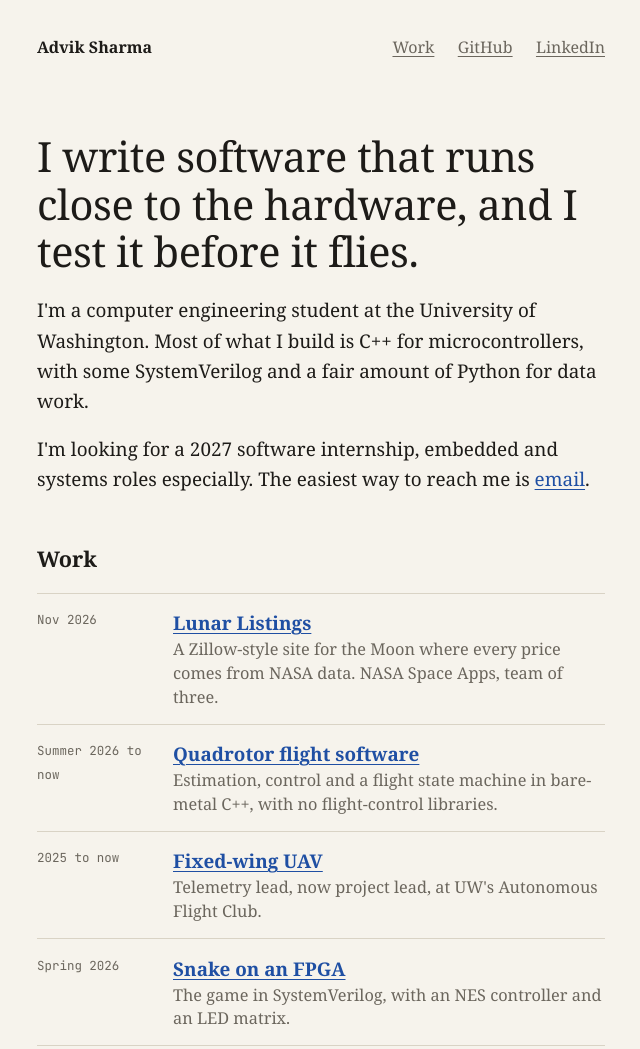
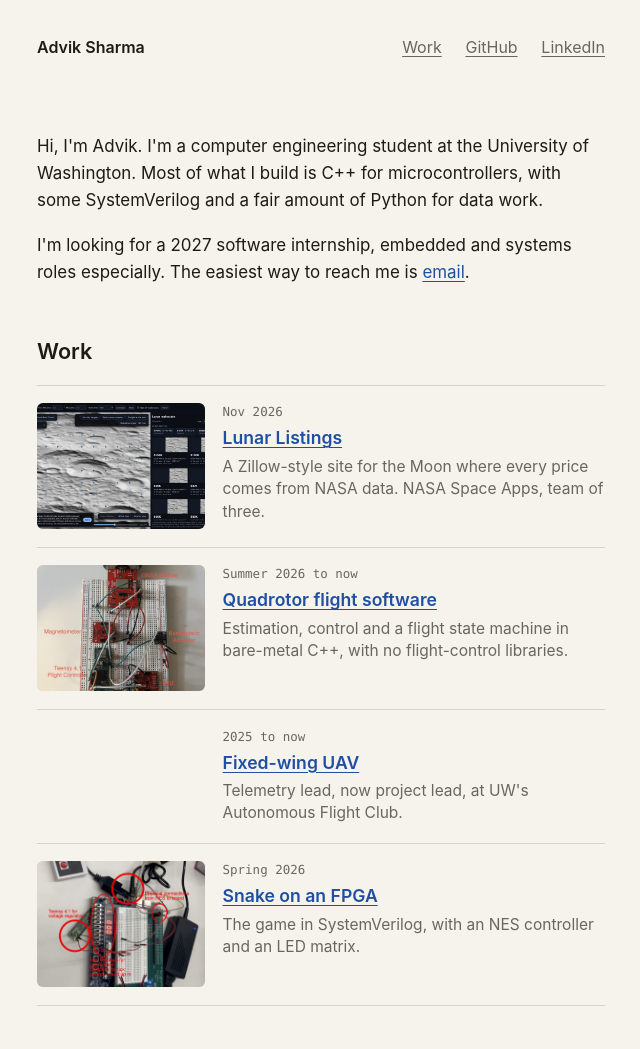
Before and after one commit to jpyces/jpyces.github.io, an Astro site: page / in a window 1280 px wide. Shown: the top 1049 px of the page, without its empty margins (319-959 px from the left). Built offline with nearby package versions, Linux system fonts and the light colour scheme; Astro itself is replaced by a stand-in of ours.

Commit message:
Remove headline, use Apple system font, add project image previews
Co-Authored-By: Claude Sonnet 5.5 <noreply@anthropic.com>

```diff
--- a/package.json
+++ b/package.json
@@ -9,8 +9,6 @@
     "preview": "astro preview"
   },
   "dependencies": {
-    "@fontsource-variable/newsreader": "^5.3.0",
-    "@fontsource/jetbrains-mono": "^5.3.0",
     "astro": "^7.4.12"
   }
 }
--- a/src/pages/index.astro
+++ b/src/pages/index.astro
@@ -2,16 +2,15 @@
 import Base from '../layouts/Base.astro';
 ---
 <Base title="Advik Sharma">
-  <h1>I write software that runs close to the hardware, and I test it before it flies.</h1>
-  <p>I'm a computer engineering student at the University of Washington. Most of what I build is C++ for microcontrollers, with some SystemVerilog and a fair amount of Python for data work.</p>
+  <p>Hi, I'm Advik. I'm a computer engineering student at the University of Washington. Most of what I build is C++ for microcontrollers, with some SystemVerilog and a fair amount of Python for data work.</p>
   <p>I'm looking for a 2027 software internship, embedded and systems roles especially. The easiest way to reach me is <a href="mailto:adviks.work@outlook.com">email</a>.</p>
 
   <h2 id="work">Work</h2>
   <ul class="work">
-    <li><span class="when">Nov 2026</span><span><a class="t" href="/projects/lunar-listings/">Lunar Listings</a><br><span class="d">A Zillow-style site for the Moon where every price comes from NASA data. NASA Space Apps, team of three.</span></span></li>
-    <li><span class="when">Summer 2026 to now</span><span><a class="t" href="/projects/quadrotor/">Quadrotor flight software</a><br><span class="d">Estimation, control and a flight state machine in bare-metal C++, with no flight-control libraries.</span></span></li>
-    <li><span class="when">2025 to now</span><span><a class="t" href="/projects/fixed-wing/">Fixed-wing UAV</a><br><span class="d">Telemetry lead, now project lead, at UW's Autonomous Flight Club.</span></span></li>
-    <li><span class="when">Spring 2026</span><span><a class="t" href="/projects/fpga-snake/">Snake on an FPGA</a><br><span class="d">The game in SystemVerilog, with an NES controller and an LED matrix.</span></span></li>
+    <li><img class="thumb" src="/img/lunar-listings-map.jpg" alt="The Lunar Listings map of the Moon" loading="lazy" /><span><span class="when">Nov 2026</span><a class="t" href="/projects/lunar-listings/">Lunar Listings</a><span class="d">A Zillow-style site for the Moon where every price comes from NASA data. NASA Space Apps, team of three.</span></span></li>
+    <li><img class="thumb" src="/img/quadrotor-sensors.jpg" alt="Quadrotor sensor breadboard" loading="lazy" /><span><span class="when">Summer 2026 to now</span><a class="t" href="/projects/quadrotor/">Quadrotor flight software</a><span class="d">Estimation, control and a flight state machine in bare-metal C++, with no flight-control libraries.</span></span></li>
+    <li><span></span><span><span class="when">2025 to now</span><a class="t" href="/projects/fixed-wing/">Fixed-wing UAV</a><span class="d">Telemetry lead, now project lead, at UW's Autonomous Flight Club.</span></span></li>
+    <li><img class="thumb" src="/img/fpga-snake.jpg" alt="FPGA board with an LED matrix running Snake" loading="lazy" /><span><span class="when">Spring 2026</span><a class="t" href="/projects/fpga-snake/">Snake on an FPGA</a><span class="d">The game in SystemVerilog, with an NES controller and an LED matrix.</span></span></li>
   </ul>
 
   <h2>Tools</h2>
--- a/src/styles/global.css
+++ b/src/styles/global.css
@@ -1,38 +1,36 @@
-@import '@fontsource-variable/newsreader';
-@import '@fontsource-variable/newsreader/opsz-italic.css';
-@import '@fontsource/jetbrains-mono/400.css';
 
 :root {
   --bg: #f6f3ec; --ink: #1d1b18; --muted: #6b665d; --rule: #d9d3c5; --link: #1f4fa3;
-  --serif: 'Newsreader Variable', Georgia, serif;
-  --mono: 'JetBrains Mono', ui-monospace, Menlo, monospace;
+  --sans: -apple-system, BlinkMacSystemFont, 'SF Pro Text', 'SF Pro Display', system-ui, 'Segoe UI', Roboto, sans-serif;
+  --mono: ui-monospace, 'SF Mono', SFMono-Regular, Menlo, monospace;
 }
 @media (prefers-color-scheme: dark) {
   :root { --bg: #17160f; --ink: #e9e5da; --muted: #9a958a; --rule: #35332a; --link: #8fb0ee; }
 }
 * { box-sizing: border-box; }
 html { -webkit-text-size-adjust: 100%; }
-body { margin: 0; background: var(--bg); color: var(--ink); font: 1.18rem/1.6 var(--serif); font-optical-sizing: auto; }
+body { margin: 0; background: var(--bg); color: var(--ink); font: 1.06rem/1.6 var(--sans); -webkit-font-smoothing: antialiased; }
 .page { max-width: 38rem; margin: 0 auto; padding: 2.2rem 1.25rem 5rem; }
 a { color: var(--link); text-underline-offset: 3px; text-decoration-thickness: 1px; }
 header.site { display: flex; justify-content: space-between; flex-wrap: wrap; gap: .4rem 1.5rem; margin-bottom: 4.5rem; font-size: 1rem; }
 header.site a.name { color: var(--ink); text-decoration: none; font-weight: 600; }
 header.site nav a { margin-left: 1.2rem; color: var(--muted); }
 header.site nav a:first-child { margin-left: 0; }
-h1 { font-size: clamp(2rem, 6vw, 2.6rem); line-height: 1.15; margin: 0 0 1.2rem; font-weight: 500; letter-spacing: -.01em; }
+h1 { font-size: clamp(1.9rem, 5vw, 2.4rem); line-height: 1.15; margin: 0 0 1.2rem; font-weight: 600; letter-spacing: -.022em; }
 h2 { font-size: 1.35rem; font-weight: 600; margin: 3rem 0 .6rem; }
 p { margin: 0 0 1.1rem; }
 .small { font-size: .95rem; color: var(--muted); }
 ul.work { list-style: none; padding: 0; margin: 1rem 0 0; }
-ul.work li { display: grid; grid-template-columns: 7.5rem 1fr; gap: .2rem 1rem; padding: .9rem 0; border-top: 1px solid var(--rule); }
+ul.work li { display: grid; grid-template-columns: 10.5rem 1fr; gap: 1.1rem; padding: 1.1rem 0; border-top: 1px solid var(--rule); align-items: start; }
 ul.work li:last-child { border-bottom: 1px solid var(--rule); }
-ul.work .when { font: .78rem/1.9 var(--mono); color: var(--muted); }
-ul.work .t { font-weight: 600; }
-ul.work .d { display: block; color: var(--muted); font-size: 1.02rem; line-height: 1.45; }
+ul.work .thumb { display: block; width: 100%; aspect-ratio: 4 / 3; object-fit: cover; border-radius: 6px; background: var(--rule); }
+ul.work .when { display: block; font: .78rem/1.5 var(--mono); color: var(--muted); margin-bottom: .15rem; }
+ul.work .t { font-weight: 600; font-size: 1.1rem; }
+ul.work .d { display: block; color: var(--muted); font-size: .97rem; line-height: 1.45; margin-top: .2rem; }
 figure { margin: 2rem -1rem; }
 figure img { width: 100%; height: auto; display: block; }
 figcaption { font-size: .9rem; color: var(--muted); margin: .5rem 1rem 0; line-height: 1.4; }
 .meta { font: .8rem/1.6 var(--mono); color: var(--muted); margin: -.4rem 0 2rem; }
 footer { margin-top: 5rem; padding-top: 1.2rem; border-top: 1px solid var(--rule); font-size: .95rem; color: var(--muted); }
 .back { font-size: 1rem; display: inline-block; margin-bottom: 2rem; }
-@media (max-width: 520px) { ul.work li { grid-template-columns: 1fr; } figure { margin: 2rem 0; } figcaption { margin-left: 0; } }
+@media (max-width: 520px) { ul.work li { grid-template-columns: 1fr; gap: .7rem; } ul.work .thumb { aspect-ratio: 16 / 9; } figure { margin: 2rem 0; } figcaption { margin-left: 0; } }
```
Also changed, not shown: 1 other file.
